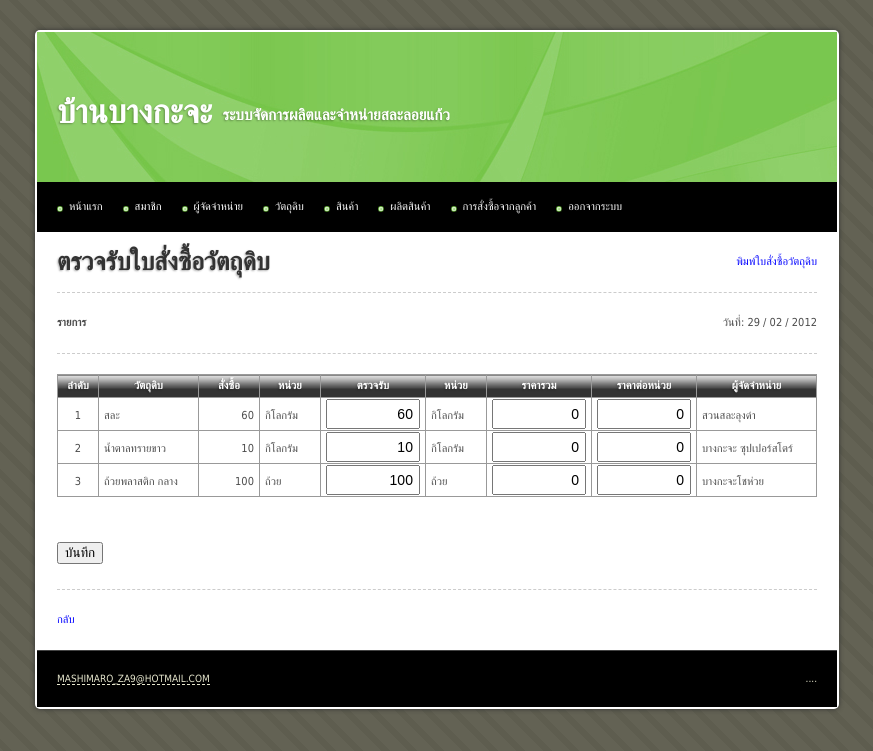
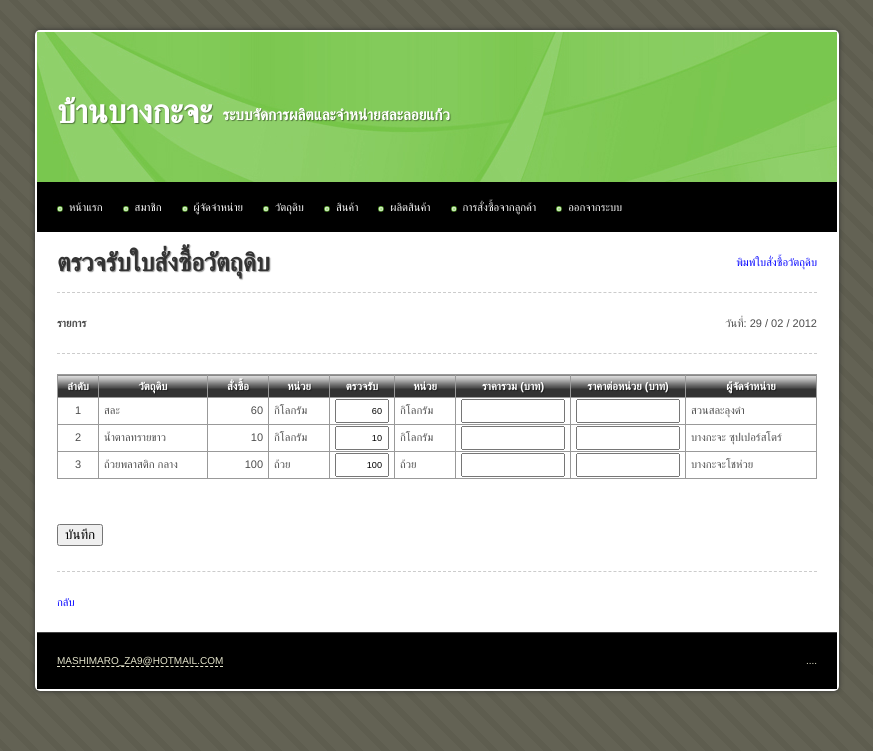
Before and after one commit to iicmaster/stu_champ, a PHP site: page /main/material_order_recive.php?id=72 in a window 1280 px wide. Shown: the top 751 px of the page, without its empty margins (203-1076 px from the left). Run offline with PHP 8.4, Linux system fonts and the light colour scheme; the visitor is signed in with stand-in values (Sample User, id 1); data comes from the database, SQL or seed files in the repository.

Commit message:
completed Issue#19 [ material_order_recive.php ] หลังจากกรอกราคารวมแล้วให้คิดออกมาเป็นราคาต่อหน่วยด้วย

```diff
--- a/css/style.css
+++ b/css/style.css
@@ -9,7 +9,6 @@ body
 	background: #D7D7BD url(../images/img01.png) repeat;
 	text-align: justify;
 	line-height: 20px;
-	font-family: Tahoma, Arial, Helvetica, sans-serif;
 	font-size: 11px;
 	color: #4C4C4C;
 }
@@ -19,10 +18,9 @@ h1, h2, h3, h4, h5, h6, th, b, strong
 	color: #333;
 
 	/* CSS3 */
-
-	text-shadow: -1px 1px 2px rgba(0, 0, 0, 0.3);
-	-moz-text-shadow: -1px 1px 2px rgba(0, 0, 0, 0.3);
-	-webkit-text-shadow: -1px 1px 2px rgba(0, 0, 0, 0.3);
+	text-shadow: 1px 1px 1px rgba(0, 0, 0, 0.4);
+	-moz-text-shadow: 1px 1px 1px rgba(0, 0, 0, 0.4);
+	-webkit-text-shadow: 1px 1px 1px rgba(0, 0, 0, 0.4);
 }
 
 hr { border-style: dashed; }
@@ -36,7 +34,6 @@ hr { border-style: dashed; }
 	padding: 2px;
 
 	/* CSS3 */
-
 	border-radius: 5px;
 	-moz-border-radius: 5px;
 	-webkit-border-radius: 5px;
@@ -76,7 +73,6 @@ a.button:hover
 /*----------------------------------------------------------------------------------------------------*/
 /* Form */
 /*----------------------------------------------------------------------------------------------------*/
-
 
 form input[type=text], form input[type=password], form textarea { min-width: 290px; }
 
--- a/iic_tools/css/iic_style.css
+++ b/iic_tools/css/iic_style.css
@@ -111,7 +111,7 @@ a.link_none:active 	{ text-decoration: none; border: none; }
 /* Table */
 /*----------------------------------------------------------------------------------------------------*/
 
-thead th { background-image: url(../img/bg_th.png); }
+thead th { background-image: url(../img/bg_th.png); white-space: nowrap; }
 
 .ui-datepicker table { border: none }
 .ui-datepicker th { background: none; color: #666;}
--- a/main/material_order_recive.php
+++ b/main/material_order_recive.php
@@ -169,15 +169,44 @@ $data = mysql_fetch_array($query);
 <title>ใบสั่งซื้อวัตถุดิบ</title>
 <?php include ("inc.css.php"); ?>
 <style type="text/css">
-input[type=text], textarea
-{
-	width: 50%;
-}
+
 form input[type=text]
 {
-	min-width: 80px;
+	font-size: smaller;
+	min-width: 40px;
+	max-width: 40px;
+}
+form input[name^=total_price], form input[name^=price_per_unit]
+{
+
+	min-width: 90px;
+	max-width: 90px;
 }
 </style>
+<!-- jQuery -->
+<script type="text/javascript" src="../js/jquery-1.5.1.min.js"></script>
+<!-- jQuery - UI -->
+<script type="text/javascript" src="../js/jquery-ui-1.8.11.min.js"></script>
+<!-- jQuery - Form validate -->
+<link rel="stylesheet" type="text/css" href="../iic_tools/css/jquery.validate.css" />
+<script type="text/javascript" src="../iic_tools/js/jquery.validate.min.js"></script>
+<script type="text/javascript" src="../iic_tools/js/jquery.validate.additional-methods.js"></script>
+<script type="text/javascript" src="../iic_tools/js/jquery.validate.messages_th.js"></script>
+<script type="text/javascript" src="../iic_tools/js/jquery.validate.config.js"></script>
+<script type="text/javascript">
+$(function(){
+	$("form").validate();
+
+	$("input[id^=total_price]").change(function() {
+		var total_price = parseInt($(this).val());
+		var id = $(this).attr("rel");
+		var qty = parseInt($("#quantity_receive_" + id).val());
+		var price_per_unit = Math.round(total_price / qty);
+
+		$("#price_per_unit_" + id).val(price_per_unit);
+	});
+});
+</script>
 </head>
 <body>
 <div id="container">
@@ -203,8 +232,8 @@ form input[type=text]
 						<th scope="col" width="50">หน่วย</th>
 						<th scope="col" width="50">ตรวจรับ</th>
 						<th scope="col" width="50">หน่วย</th>
-						<th scope="col" width="80">ราคารวม</th>
-						<th scope="col" width="80">ราคาต่อหน่วย</th>
+						<th scope="col" width="80">ราคารวม (บาท)</th>
+						<th scope="col" width="80">ราคาต่อหน่วย (บาท)</th>
 						<th scope="col">ผู้จัดจำหน่าย</th>
 					</tr>
 				</thead>
@@ -253,10 +282,10 @@ form input[type=text]
 							</td>
 							<td>'.$data['unit'].'</td>
 							<td class="right">
-								<input type="text" name="total_price[]" id="total_price_'.$loop.'" rel="'.$loop.'" value="0" class="right" />
+								<input type="text" name="total_price[]" id="total_price_'.$loop.'" rel="'.$loop.'" value="" class="right" />
 							</td>
 							<td class="right">
-								<input type="text" name="price_per_unit[]" id="price_per_unit_'.$loop.'" value="0" readonly="readonly" class="right" />
+								<input type="text" name="price_per_unit[]" id="price_per_unit_'.$loop.'" rel="'.$loop.'" value="" readonly="readonly" class="right" />
 							</td>
 							<td>
 								'.$data['supplier'].'
```
